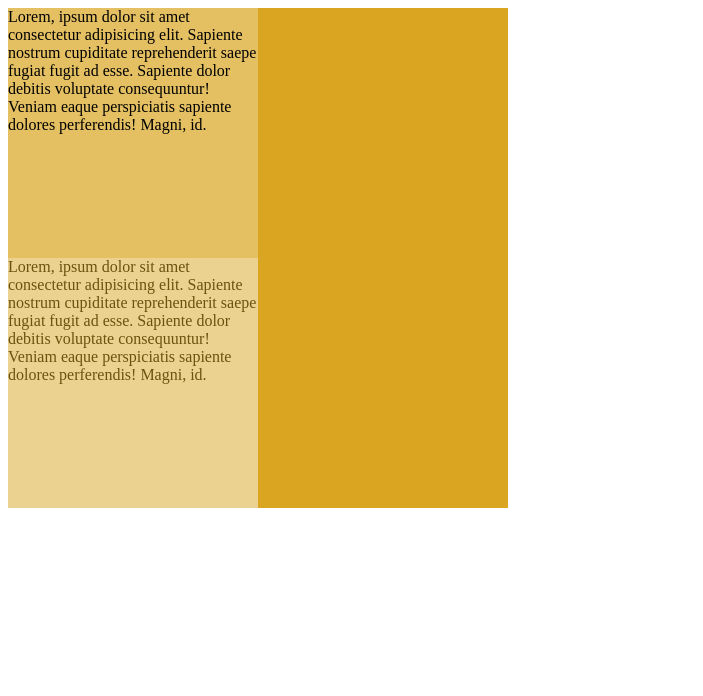
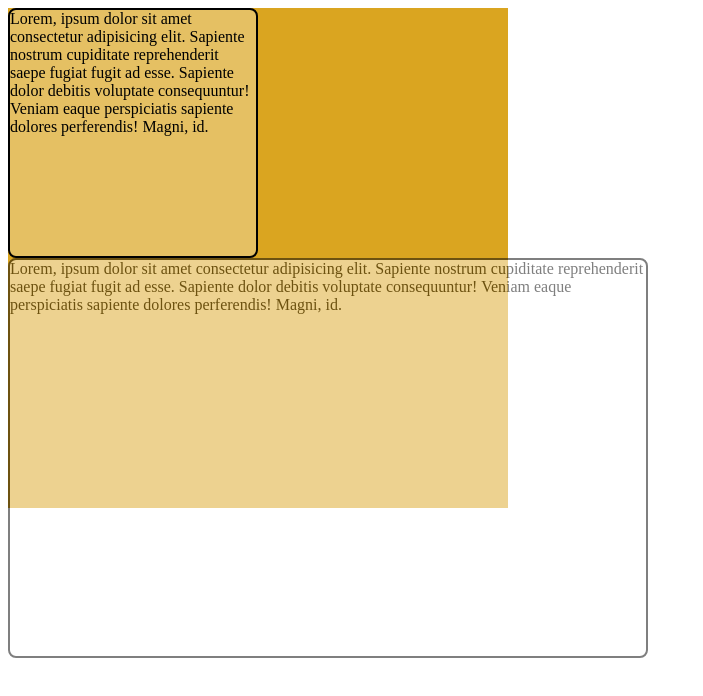
Before and after one commit to nemanjaone/first-css, a plain HTML site: page index.html in a window 1280 px wide. Shown: the whole page, without its empty margins (0-703 px from the left). Drawn offline with Linux system fonts and the light colour scheme.

Commit message:
practicing position

```diff
--- a/app.css
+++ b/app.css
@@ -8,6 +8,9 @@ section {
     width: 50%;
     height: 50%;
     background-color: rgba(255, 255, 255, 0.3);
+    border: 2px solid black;
+    box-sizing: border-box;
+    border-radius: 0.5em;
 }
 
 #opacity {
@@ -15,4 +18,8 @@ section {
     height: 50%;
     background-color: rgb(255, 255, 255);
     opacity: 0.5;
+    border: 2px solid black;
+    box-sizing: border-box;
+    border-radius: 0.5em;
+    position: fixed;
 }
```
